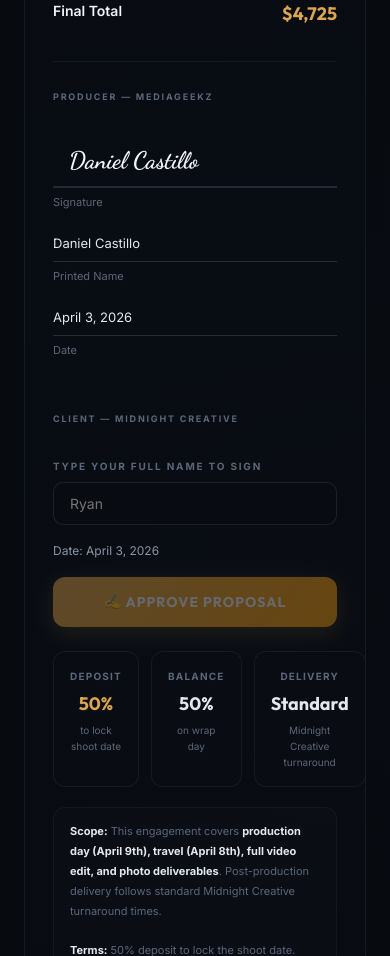
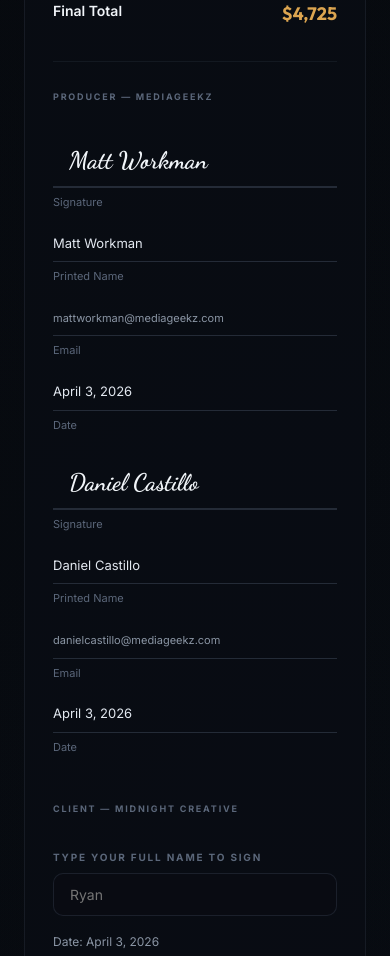
Before and after one commit to DanielSensual/Mediageekzquotes, a Next.js app: page /proposals/ryan in a window 390 px wide. Shown: the part 4700-5656 px from the top of the page. Built offline with nearby package versions, Linux system fonts and the light colour scheme.

Commit message:
feat: add Matt Workman pre-signed signature to Ryan proposal

```diff
--- a/app/proposals/ryan/page.js
+++ b/app/proposals/ryan/page.js
@@ -588,7 +588,29 @@
                             {/* Producer — MediaGeekz */}
                             <div>
                                 <div className="sig-label">Producer — MediaGeekz</div>
+
+                                {/* Matt Workman */}
                                 <div style={{ marginBottom: 24 }}>
+                                    <div className="sig-preview">
+                                        <span className="sig-cursive">Matt Workman</span>
+                                    </div>
+                                    <div className="sig-field">Signature</div>
+                                    <div className="sig-line">
+                                        <span style={{ fontSize: 13, color: 'var(--cream)' }}>Matt Workman</span>
+                                    </div>
+                                    <div className="sig-field">Printed Name</div>
+                                    <div className="sig-line">
+                                        <span style={{ fontSize: 11, color: 'var(--muted)' }}>mattworkman@mediageekz.com</span>
+                                    </div>
+                                    <div className="sig-field">Email</div>
+                                    <div className="sig-line">
+                                        <span style={{ fontSize: 13, color: 'var(--cream)' }}>April 3, 2026</span>
+                                    </div>
+                                    <div className="sig-field">Date</div>
+                                </div>
+
+                                {/* Daniel Castillo */}
+                                <div>
                                     <div className="sig-preview">
                                         <span className="sig-cursive">Daniel Castillo</span>
                                     </div>
@@ -598,7 +620,11 @@
                                     </div>
                                     <div className="sig-field">Printed Name</div>
                                     <div className="sig-line">
-                                        <span style={{ fontSize: 13, color: 'var(--cream)' }}>{new Date().toLocaleDateString('en-US', { year: 'numeric', month: 'long', day: 'numeric' })}</span>
+                                        <span style={{ fontSize: 11, color: 'var(--muted)' }}>danielcastillo@mediageekz.com</span>
+                                    </div>
+                                    <div className="sig-field">Email</div>
+                                    <div className="sig-line">
+                                        <span style={{ fontSize: 13, color: 'var(--cream)' }}>April 3, 2026</span>
                                     </div>
                                     <div className="sig-field">Date</div>
                                 </div>
```
